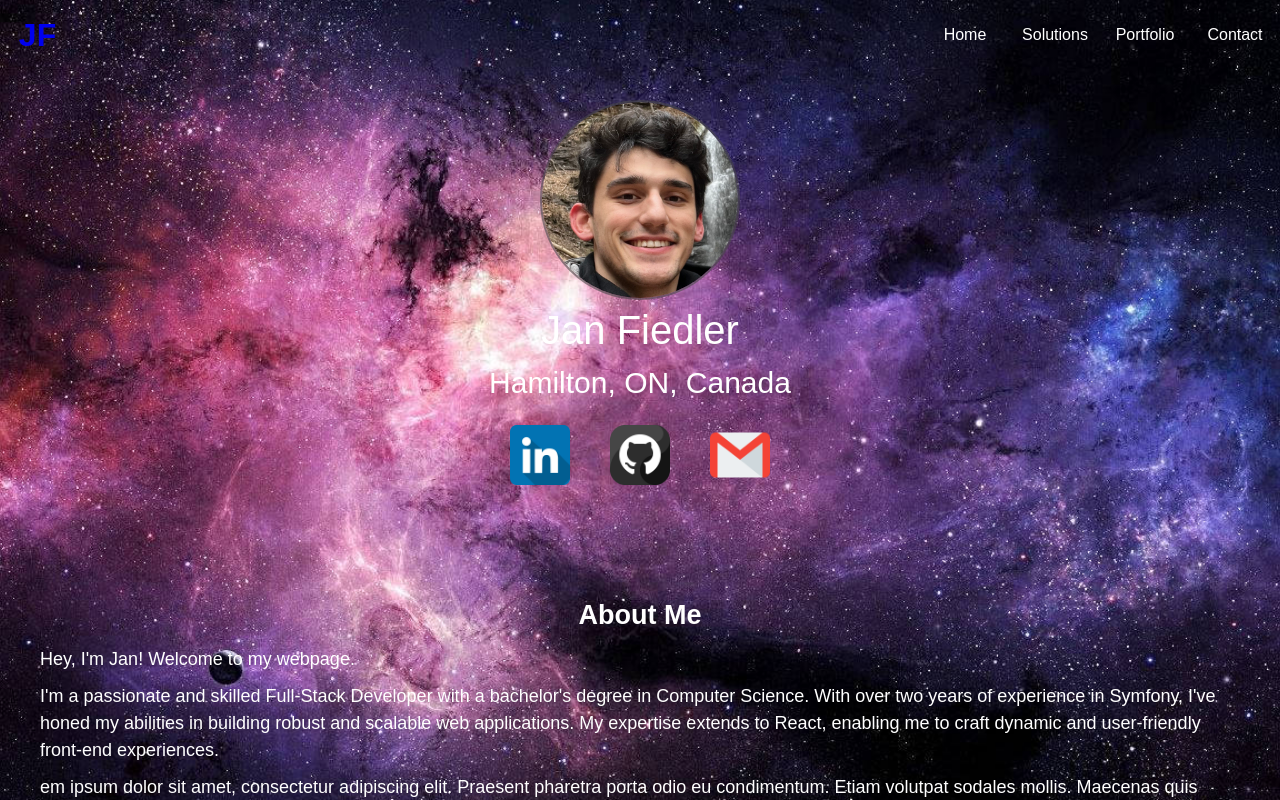
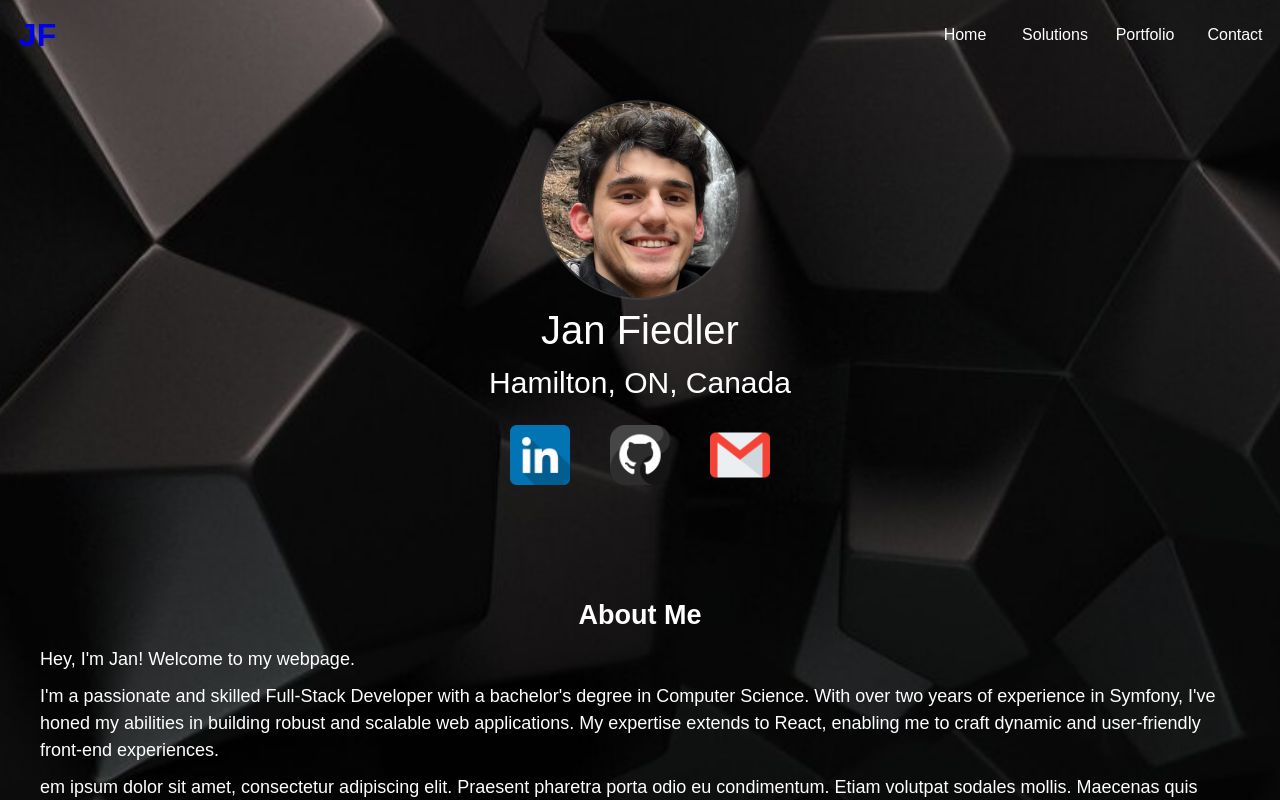
Before and after one commit to janFiedler1/firebase-react-portfolio, a React (Create React App) app: page / in a window 1280 px wide. Shown: the top 800 px of the page. Built offline with nearby package versions, Linux system fonts and the light colour scheme.

Commit message:
change background

```diff
--- a/src/App.js
+++ b/src/App.js
@@ -59,7 +59,8 @@ function App() {
   return (
     <div className="App">
       <canvas id="myCanvas" className='background-canvas'/>
-      <img className="background-pic" style={{top: backgroundOffset}} src={process.env.PUBLIC_URL+'/dark-galaxy-background.jpg'}/>
+      {/* <img className="background-pic" style={{top: backgroundOffset}} src={process.env.PUBLIC_URL+'/dark-galaxy-background.jpg'}/> */}
+      <img className="background-pic" style={{top: backgroundOffset}} src={process.env.PUBLIC_URL+'/background2.jpg'}/>
       <Header navLinks={navLinks} changeContent={changeContent} router={router}/>
       <div className='content-container'>
         <RouterProvider router={router}/>
--- a/src/css/HeaderComponent.css
+++ b/src/css/HeaderComponent.css
@@ -72,3 +72,10 @@
 .white {
     background-color: rgba(0, 0, 0, 0.575);
 }
+
+@media screen and (max-width: 800px) {
+    .nav-container .nav-button:hover {
+        font-size: revert;
+        color: revert;
+    }
+}
```
Also changed, not shown: public/background2.jpg (added).
